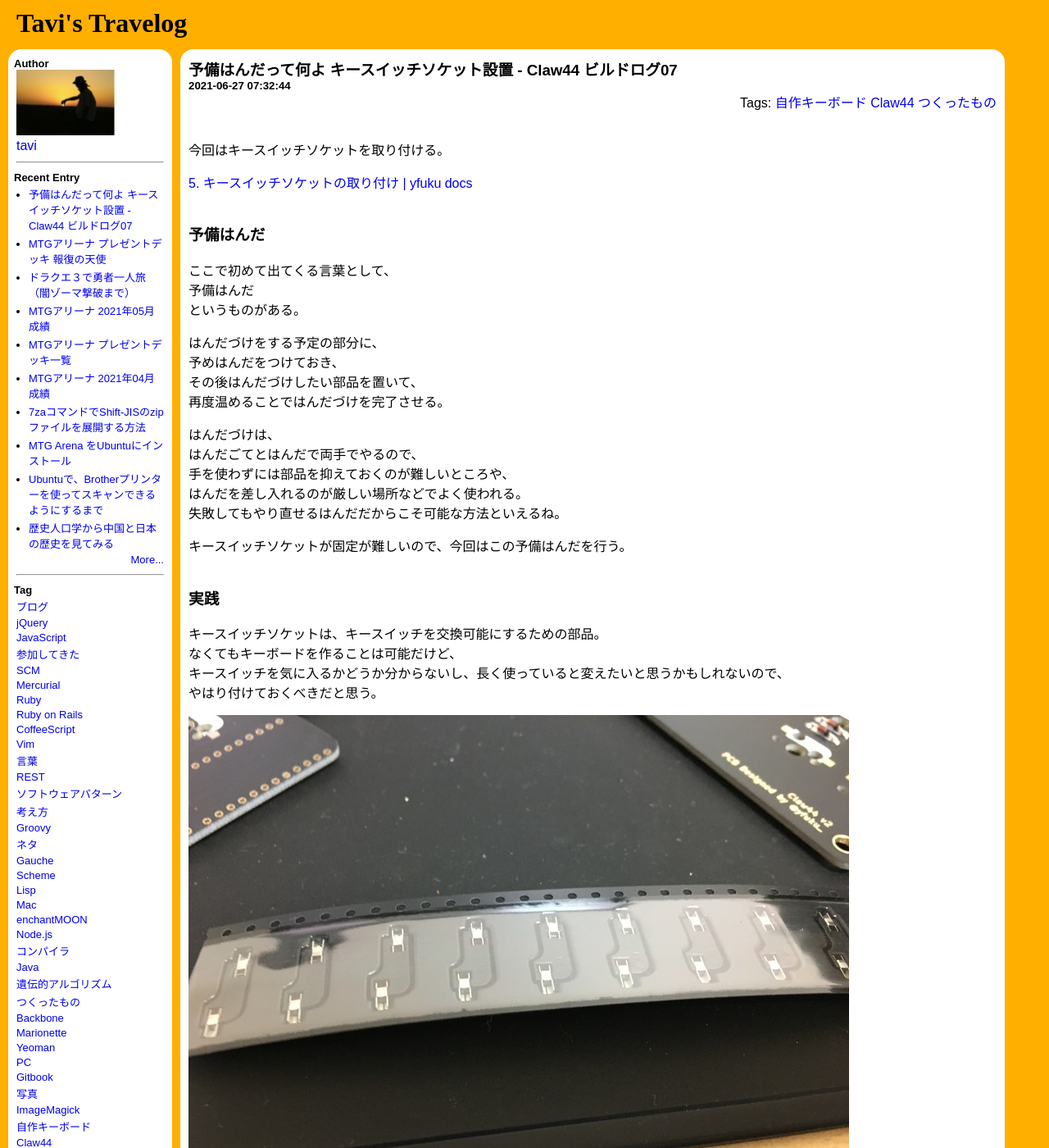
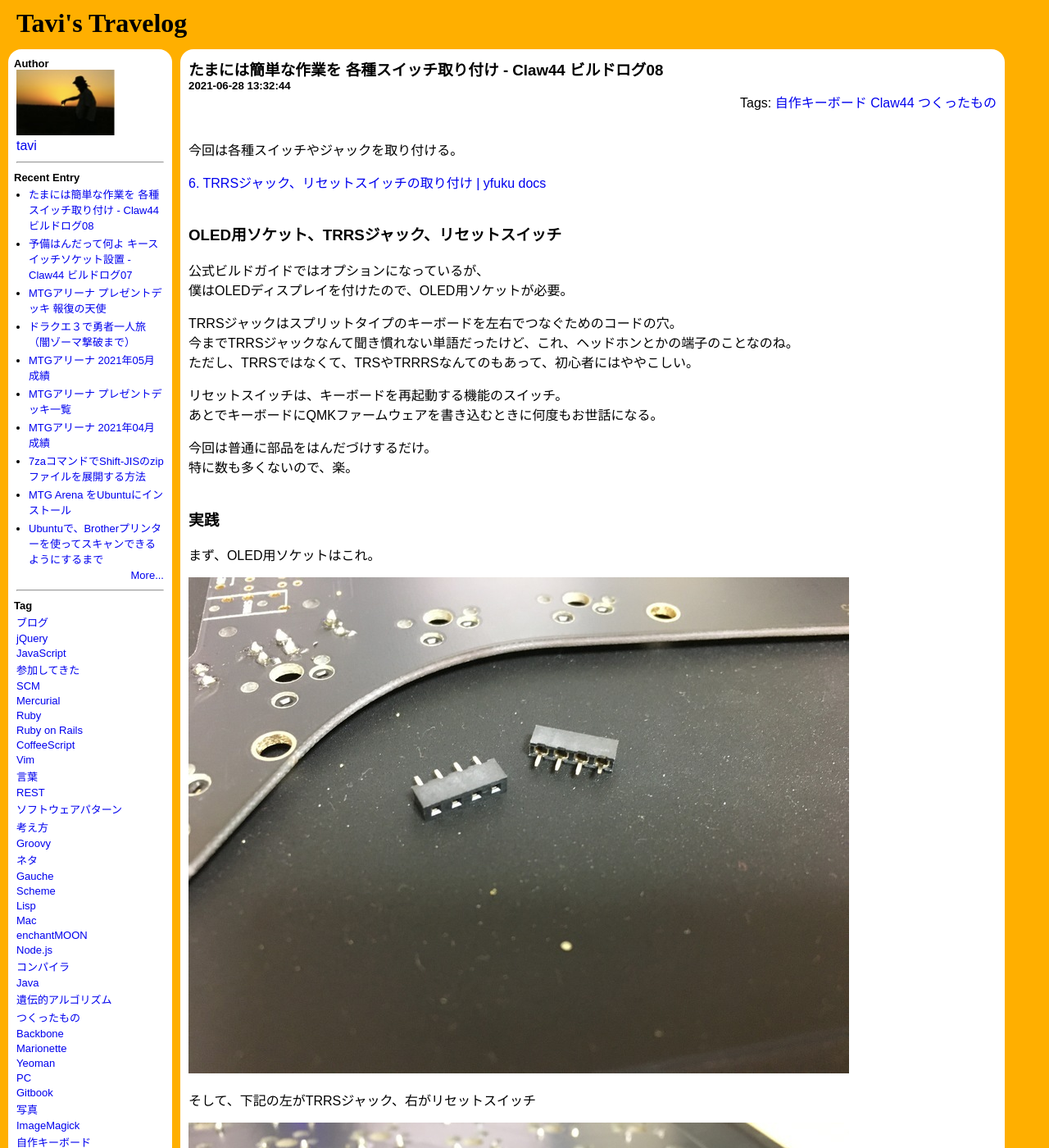
Before and after one commit to ryotakato/ryotakato.github.io, a Jekyll site: the page built from index.md, in a window 1280 px wide and 1400 px high. Shown: the whole window at 82% size. Built offline with Jekyll 4.4.1, drawn with Linux system fonts in a browser that asks for light colours; some of the changed text lies outside the part shown.

Commit message:
post article

```diff
--- /dev/null
+++ b/_posts/2021-06-28-claw44-buildlog-08.md
@@ -0,0 +1,77 @@
+---
+layout: post
+title: "たまには簡単な作業を 各種スイッチ取り付け - Claw44 ビルドログ08"
+tags : [自作キーボード, Claw44, つくったもの]
+date: 2021-06-28 13:32:44
+---
+
+今回は各種スイッチやジャックを取り付ける。
+
+[6. TRRSジャック、リセットスイッチの取り付け &#124; yfuku docs](https://yfuku.com/claw44/buildguide/6_otherparts/)
+
+
+### OLED用ソケット、TRRSジャック、リセットスイッチ
+
+公式ビルドガイドではオプションになっているが、
+僕はOLEDディスプレイを付けたので、OLED用ソケットが必要。
+
+TRRSジャックはスプリットタイプのキーボードを左右でつなぐためのコードの穴。
+今までTRRSジャックなんて聞き慣れない単語だったけど、これ、ヘッドホンとかの端子のことなのね。
+ただし、TRRSではなくて、TRSやTRRRSなんてのもあって、初心者にはややこしい。
+
+リセットスイッチは、キーボードを再起動する機能のスイッチ。
+あとでキーボードにQMKファームウェアを書き込むときに何度もお世話になる。
+
+今回は普通に部品をはんだづけするだけ。
+特に数も多くないので、楽。
+
+
+
+### 実践
+
+まず、OLED用ソケットはこれ。
+
+![claw44_36]({{ BASE_PATH }}/images/2021/06/28/claw44_36.JPG)
+
+そして、下記の左がTRRSジャック、右がリセットスイッチ
+
+![claw44_37]({{ BASE_PATH }}/images/2021/06/28/claw44_37.JPG)
+
+
+公式ではそれぞれ別々に書いてあるが、
+面倒なので一気に３つともやってしまう。
+
+
+
+![claw44_38]({{ BASE_PATH }}/images/2021/06/28/claw44_38.JPG)
+
+取り付ける場所に置いたら、公式にあるようにマスキングテープで貼り付けておく。
+これは裏からみた写真。
+各部品の足が穴から覗いているのが見える。
+
+これをはんだづけする。
+
+
+![claw44_39]({{ BASE_PATH }}/images/2021/06/28/claw44_39.JPG)
+
+
+はい、こちらにできたものが用意してありまーす（違っｗ
+
+それくらいあっさりできる。
+気をつけるといったら、はんだをつけすぎて、
+各はんだがくっつかないこと。
+それすると、配線がおかしなことになるので。
+前回、前々回をやっていたら、特に難しくはないと思う。
+
+
+
+![claw44_40]({{ BASE_PATH }}/images/2021/06/28/claw44_40.JPG)
+
+裏返すとこんな感じでつけられている。
+
+
+
+### まとめ
+
+
+* 今回話すことないなー。はんだづけにも慣れてきた
```
Also changed, not shown: _posts/2020-04-21-claw44-buildlog-00.md (+1 -0 lines), images/2021/06/28/claw44_36.JPG (added), images/2021/06/28/claw44_37.JPG (added), images/2021/06/28/claw44_38.JPG (added), images/2021/06/28/claw44_39.JPG (added), images/2021/06/28/claw44_40.JPG (added).
